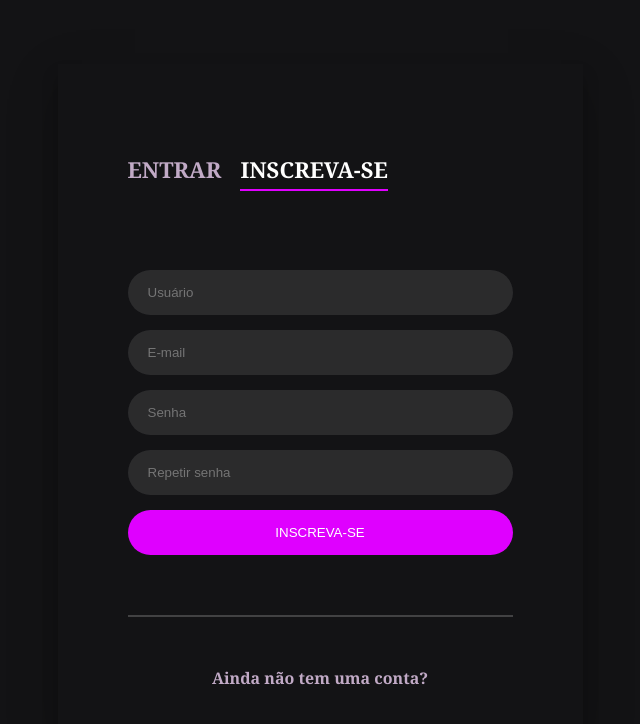
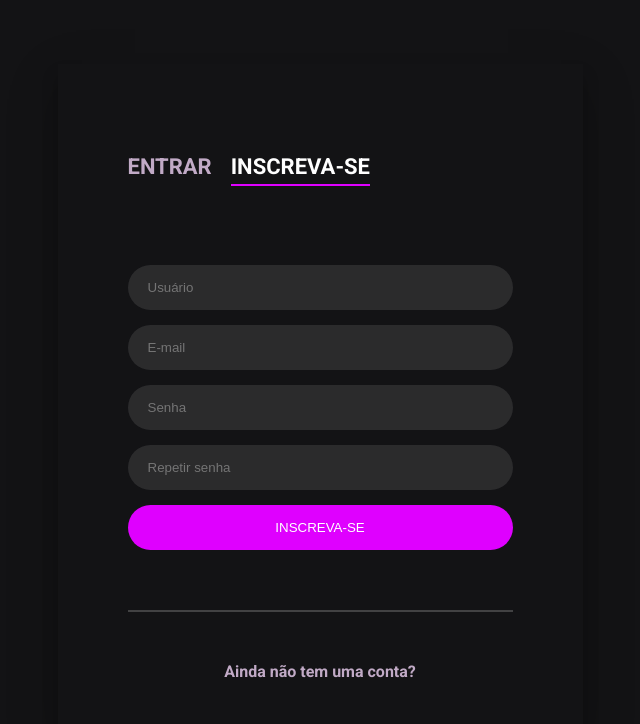
Before and after one commit to arianimacedo/signin-signup, a plain HTML site: page index.html in a window 1280 px wide. Shown: the whole page, without its empty margins (320-960 px from the left). Drawn offline with Linux system fonts and the light colour scheme.

Commit message:
alteracao: font-family

```diff
--- a/index.html
+++ b/index.html
@@ -32,7 +32,7 @@
         <div class="hr"></div>
 
         <div class="footer">
-          <a href="#">Esqueci minha senha</a>
+          <a href="#">Esqueci minha senha.</a>
         </div>
       </div>
 
--- a/style.css
+++ b/style.css
@@ -1,8 +1,10 @@
+@import url('https://fonts.googleapis.com/css2?family=Roboto:ital,wght@0,100;0,300;0,400;0,500;0,700;0,900;1,100;1,300;1,400;1,500;1,700;1,900&display=swap');
+
 body {
   margin: 0;
   color: #c1aac6;
   background: #131315;
-  font-family: Cambria, Cochin, Georgia, Times, 'Times New Roman', serif;
+  font-family: "Roboto", sans-serif;;
   font-weight: bold;
 }
 
```
